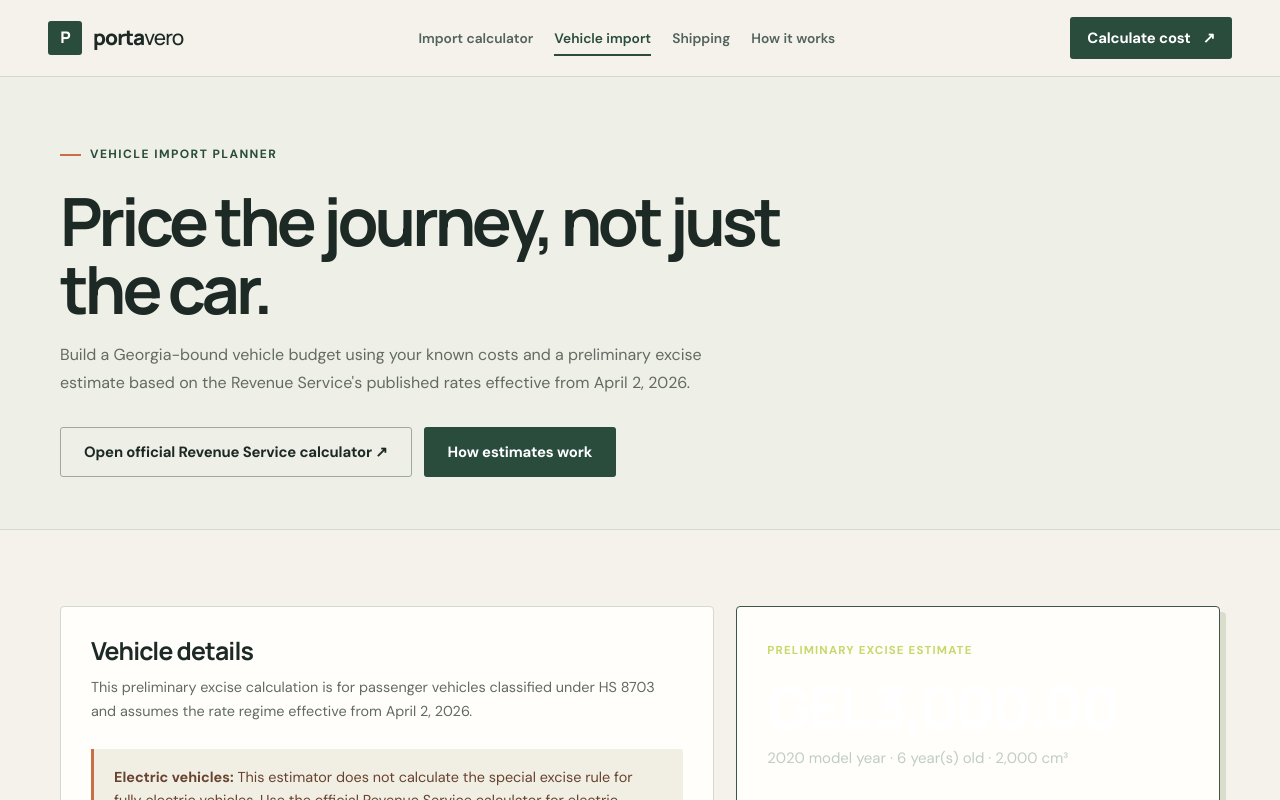
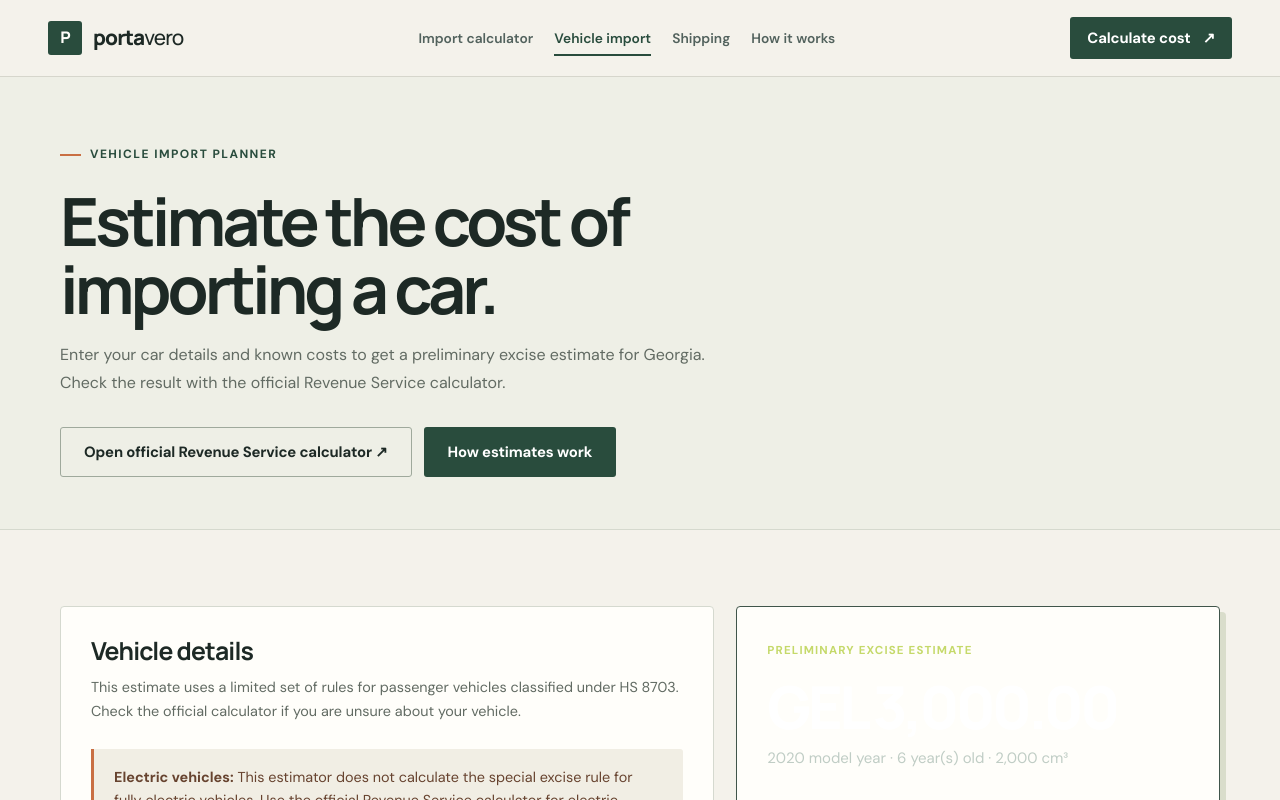
Before and after one commit to GIORGIO2032Q4E/portavero, a Next.js app: page /vehicle-import in a window 1280 px wide. Shown: the top 800 px of the page. Built offline with nearby package versions, Linux system fonts and the light colour scheme; no server answers.

Commit message:
Simplify vehicle import planner wording

```diff
--- a/src/app/vehicle-import/page.tsx
+++ b/src/app/vehicle-import/page.tsx
@@ -90,8 +90,8 @@ export default function VehicleImportPage() {
       <section className="page-hero">
         <div className="container">
           <span className="eyebrow">Vehicle import planner</span>
-          <h1>Price the journey, not just the car.</h1>
-          <p>Build a Georgia-bound vehicle budget using your known costs and a preliminary excise estimate based on the Revenue Service&apos;s published rates effective from April 2, 2026.</p>
+          <h1>Estimate the cost of importing a car.</h1>
+          <p>Enter your car details and known costs to get a preliminary excise estimate for Georgia. Check the result with the official Revenue Service calculator.</p>
           <div className="hero-actions">
             <a href={revenueServiceUrl} target="_blank" rel="noreferrer" className="button button-outline">Open official Revenue Service calculator ↗</a>
             <Link href="/how-it-works" className="button button-dark">How estimates work</Link>
@@ -103,7 +103,7 @@ export default function VehicleImportPage() {
         <div className="container tool-layout">
           <section className="panel">
             <h2>Vehicle details</h2>
-            <p className="panel-intro">This preliminary excise calculation is for passenger vehicles classified under HS 8703 and assumes the rate regime effective from April 2, 2026.</p>
+            <p className="panel-intro">This estimate uses a limited set of rules for passenger vehicles classified under HS 8703. Check the official calculator if you are unsure about your vehicle.</p>
             <div className="notice"><strong>Electric vehicles:</strong> This estimator does not calculate the special excise rule for fully electric vehicles. Use the official Revenue Service calculator for electric vehicles and any vehicle with uncertain classification or transitional status.</div>
             <div className="form-grid">
               <div className="field">
```
